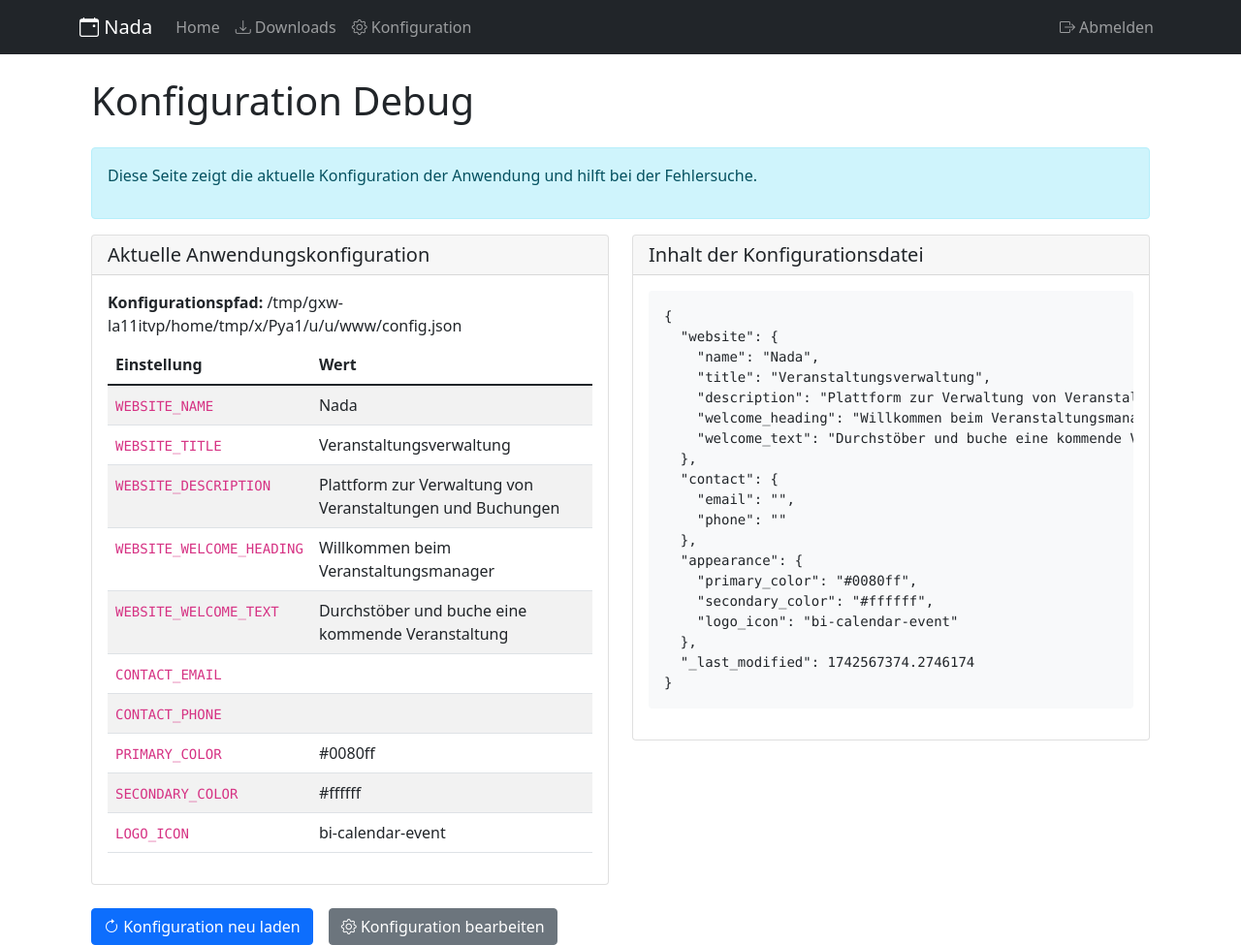
After one commit to hanse-dev/eventbocker, a Flask app: page /config/debug in a window 1280 px wide. The commit adds this page. Shown: the whole page at 97% size. Run offline with Flask 3, Linux system fonts and the light colour scheme; a user stored in the database is signed in; some libraries are stand-ins or nearby versions.

```diff
--- a/app/routes/config.py
+++ b/app/routes/config.py
@@ -1,7 +1,8 @@
-from flask import Blueprint, render_template, redirect, url_for, flash, request, current_app
+from flask import Blueprint, render_template, redirect, url_for, flash, request, current_app, jsonify
 from flask_login import login_required, current_user
 import json
 import os
+import time
 from ..config import load_json_config, reload_config
 
 bp = Blueprint('config', __name__, url_prefix='/config')
@@ -37,14 +38,27 @@ def edit_config():
             current_config['appearance']['secondary_color'] = request.form.get('secondary_color', '#6c757d')
             current_config['appearance']['logo_icon'] = request.form.get('logo_icon', 'bi-calendar-event')
 
-            # Save the updated config
+            # Update last modified timestamp
+            current_config['_last_modified'] = time.time()
+
+            # Save the updated config - KORRIGIERT: fsync innerhalb des with-Blocks
             with open(config_path, 'w', encoding='utf-8') as f:
                 json.dump(current_config, f, indent=2, ensure_ascii=False)
+                # Ensure file is written to disk before closing
+                f.flush()
+                os.fsync(f.fileno())
+
+            # Wait a moment to ensure file is fully written
+            time.sleep(0.1)
 
             # Reload the configuration
-            reload_config()
+            success = reload_config()
 
-            flash('Konfiguration erfolgreich aktualisiert.', 'success')
+            if success:
+                flash('Konfiguration erfolgreich aktualisiert.', 'success')
+            else:
+                flash('Konfiguration gespeichert, aber Neuladen fehlgeschlagen. Bitte versuchen Sie es erneut.', 'warning')
+
             return redirect(url_for('config.edit_config'))
 
         except Exception as e:
@@ -54,7 +68,12 @@ def edit_config():
     # Load the current configuration
     config_data = load_json_config()
 
-    return render_template('config/edit.html', config=config_data)
+    # Remove internal tracking fields before passing to template
+    config_to_render = config_data.copy()
+    if '_last_modified' in config_to_render:
+        del config_to_render['_last_modified']
+
+    return render_template('config/edit.html', json_config=config_to_render)
 
 @bp.route('/reload', methods=['GET'])
 @login_required
@@ -69,4 +88,41 @@ def reload_configuration():
     else:
         flash('Fehler beim Neuladen der Konfiguration.', 'danger')
 
-    return redirect(url_for('main.index'))
+    return redirect(url_for('config.edit_config'))
+
+@bp.route('/debug', methods=['GET'])
+@login_required
+def debug_config():
+    """Debug endpoint to view current configuration values."""
+    if not current_user.is_admin:
+        flash('Sie haben keine Berechtigung, diese Seite aufzurufen.', 'danger')
+        return redirect(url_for('main.index'))
+
+    # Get the current config file content
+    config_path = os.path.join(os.path.dirname(os.path.dirname(os.path.dirname(__file__))), 'config.json')
+
+    try:
+        with open(config_path, 'r', encoding='utf-8') as f:
+            file_content = f.read()
+    except Exception as e:
+        file_content = f"Error reading file: {str(e)}"
+
+    # Get the current app config values
+    app_config = {
+        'WEBSITE_NAME': current_app.config.get('WEBSITE_NAME'),
+        'WEBSITE_TITLE': current_app.config.get('WEBSITE_TITLE'),
+        'WEBSITE_DESCRIPTION': current_app.config.get('WEBSITE_DESCRIPTION'),
+        'WEBSITE_WELCOME_HEADING': current_app.config.get('WEBSITE_WELCOME_HEADING'),
+        'WEBSITE_WELCOME_TEXT': current_app.config.get('WEBSITE_WELCOME_TEXT'),
+        'CONTACT_EMAIL': current_app.config.get('CONTACT_EMAIL'),
+        'CONTACT_PHONE': current_app.config.get('CONTACT_PHONE'),
+        'PRIMARY_COLOR': current_app.config.get('PRIMARY_COLOR'),
+        'SECONDARY_COLOR': current_app.config.get('SECONDARY_COLOR'),
+        'LOGO_ICON': current_app.config.get('LOGO_ICON')
+    }
+
+    # Create debug template
+    return render_template('config/debug.html',
+                          file_content=file_content,
+                          app_config=app_config,
+                          config_path=config_path)
--- /dev/null
+++ b/app/templates/config/debug.html
@@ -0,0 +1,63 @@
+{% extends 'base.html' %}
+
+{% block content %}
+<div class="container">
+    <h1 class="mb-4">Konfiguration Debug</h1>
+
+    <div class="alert alert-info">
+        <p>Diese Seite zeigt die aktuelle Konfiguration der Anwendung und hilft bei der Fehlersuche.</p>
+    </div>
+
+    <div class="row">
+        <div class="col-md-6">
+            <div class="card mb-4">
+                <div class="card-header">
+                    <h5 class="mb-0">Aktuelle Anwendungskonfiguration</h5>
+                </div>
+                <div class="card-body">
+                    <p class="mb-2"><strong>Konfigurationspfad:</strong> {{ config_path }}</p>
+
+                    <div class="table-responsive">
+                        <table class="table table-striped">
+                            <thead>
+                                <tr>
+                                    <th>Einstellung</th>
+                                    <th>Wert</th>
+                                </tr>
+                            </thead>
+                            <tbody>
+                                {% for key, value in app_config.items() %}
+                                <tr>
+                                    <td><code>{{ key }}</code></td>
+                                    <td>{{ value }}</td>
+                                </tr>
+                                {% endfor %}
+                            </tbody>
+                        </table>
+                    </div>
+                </div>
+            </div>
+
+            <div class="d-grid gap-2 d-md-flex">
+                <a href="{{ url_for('config.reload_configuration') }}" class="btn btn-primary me-md-2">
+                    <i class="bi bi-arrow-clockwise"></i> Konfiguration neu laden
+                </a>
+                <a href="{{ url_for('config.edit_config') }}" class="btn btn-secondary">
+                    <i class="bi bi-gear"></i> Konfiguration bearbeiten
+                </a>
+            </div>
+        </div>
+
+        <div class="col-md-6">
+            <div class="card mb-4">
+                <div class="card-header">
+                    <h5 class="mb-0">Inhalt der Konfigurationsdatei</h5>
+                </div>
+                <div class="card-body">
+                    <pre class="bg-light p-3 rounded"><code>{{ file_content }}</code></pre>
+                </div>
+            </div>
+        </div>
+    </div>
+</div>
+{% endblock %}
--- a/config.json
+++ b/config.json
@@ -1,6 +1,6 @@
 {
   "website": {
-    "name": "Veranstaltungsmanager",
+    "name": "Nada",
     "title": "Veranstaltungsverwaltung",
     "description": "Plattform zur Verwaltung von Veranstaltungen und Buchungen",
     "welcome_heading": "Willkommen beim Veranstaltungsmanager",
@@ -11,8 +11,9 @@
     "phone": ""
   },
   "appearance": {
-    "primary_color": "#212529",
+    "primary_color": "#0080ff",
     "secondary_color": "#ffffff",
     "logo_icon": "bi-calendar-event"
-  }
+  },
+  "_last_modified": 1742567374.2746174
 }
```
Also changed, not shown: app/__init__.py (+42 -7 lines), app/config.py (+43 -15 lines), app/templates/config/edit.html (+18 -13 lines).
